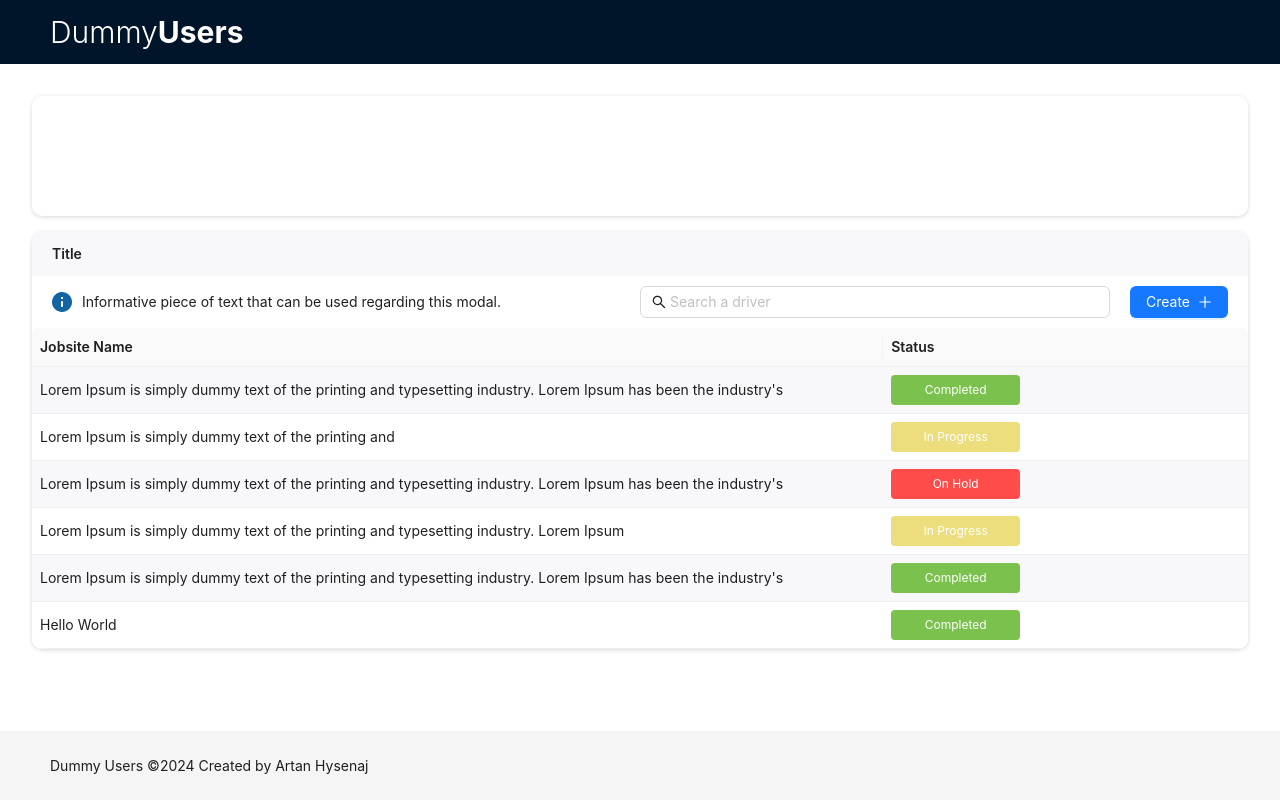
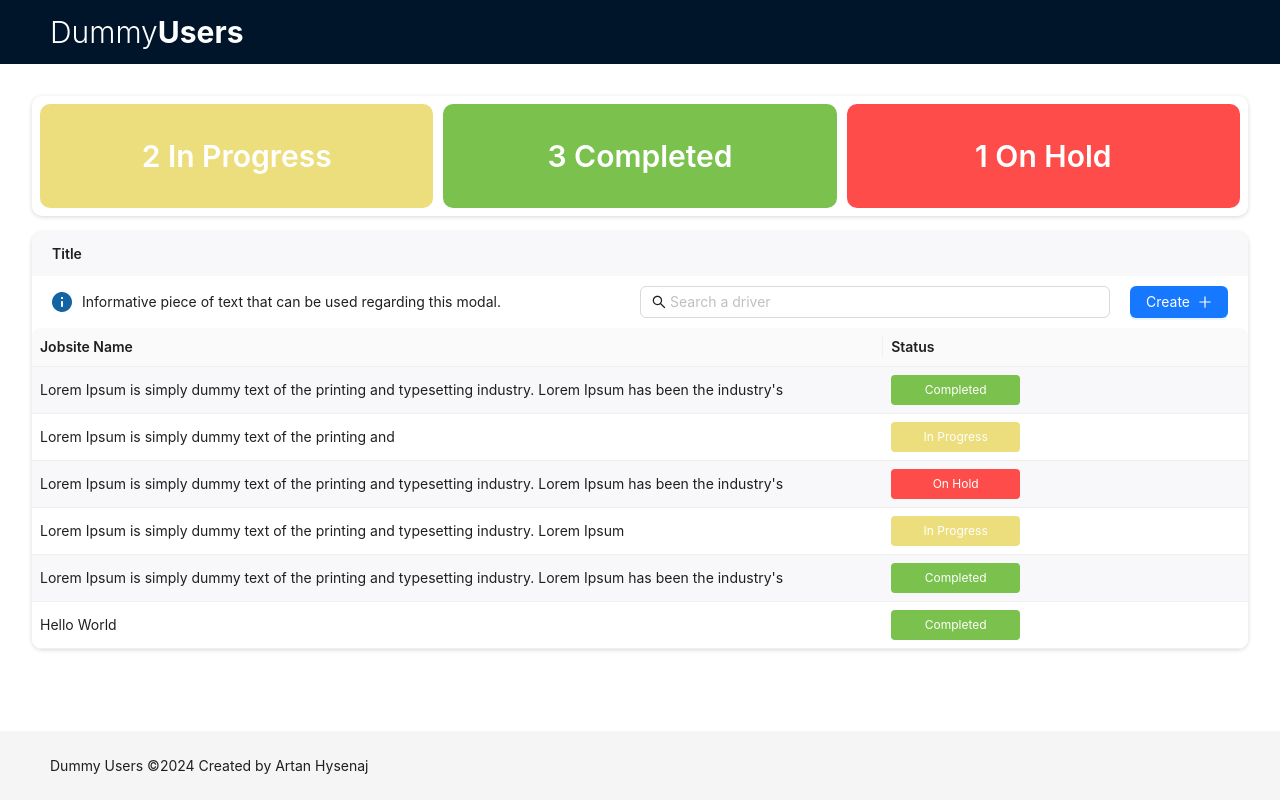
Before and after one commit to Artan-Hysenaj/flex-biz-test-task, a React (Vite) app: page /job-sites in a window 1280 px wide. Built offline with nearby package versions, Linux system fonts and the light colour scheme.

Commit message:
fix: statistics bg color

```diff
--- a/src/screens/JobSites/components/Statistics.tsx
+++ b/src/screens/JobSites/components/Statistics.tsx
@@ -9,28 +9,29 @@ import { JobSite } from '@/types';
 
 const Statistics = ({ data }: { data: JobSite[] | undefined }) => {
 	const statistics = useMemo(() => {
-		return data?.reduce(
-			(acc, curr) => {
+		const initial = { 'In Progress': 0, Completed: 0, 'On Hold': 0 };
+		return (
+			data?.reduce((acc, curr) => {
 				acc[curr.status] += 1;
 				return acc;
-			},
-			{ 'In Progress': 0, Completed: 0, 'On Hold': 0 }
+			}, initial) ?? initial
 		);
 	}, [data]);
 	return (
 		<Wrapper className="mb-4">
 			<div className="flex justify-between gap-2.5 p-2">
-				{statistics &&
-					Object.keys(statistics)?.map((statKey) => (
+				{Object.keys(statistics)?.map((statKey) => {
+					return (
 						<div
 							key={statKey}
+							style={{ backgroundColor: JobStatusColorsEnum[statKey] }}
 							className={cn(
-								'w-full p-8 rounded-[10px] text-center text-white font-semibold text-3xl leading-10',
-								`bg-[${JobStatusColorsEnum[statKey]}]`
+								'w-full p-8 rounded-[10px] text-center text-white font-semibold text-3xl leading-10'
 							)}>
-							{statistics[statKey as keyof typeof statistics]} {statKey}
+							{statistics?.[statKey as keyof typeof statistics]} {statKey}
 						</div>
-					))}
+					);
+				})}
 			</div>
 		</Wrapper>
 	);
```
